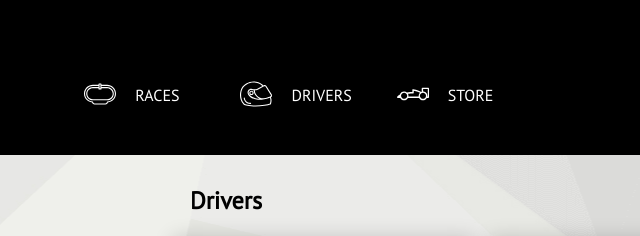
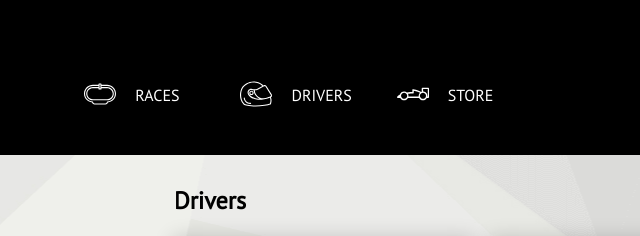
Before and after one commit to rennmatthewp/mr-comp-challenge-2, a plain HTML site: page index.html in a window 1280 px wide. Shown: the top 236 px of the page, 0-640 px from the left. Drawn offline with Linux system fonts and the light colour scheme.

Commit message:
okaurejha

```diff
--- a/css/styles.css
+++ b/css/styles.css
@@ -152,8 +152,7 @@ nav li a:hover {
 }
 
 section {
-  padding: 1em 1.5em ;
-
+  padding: 1em .5em;
   width: 100%;
 }
 
```
